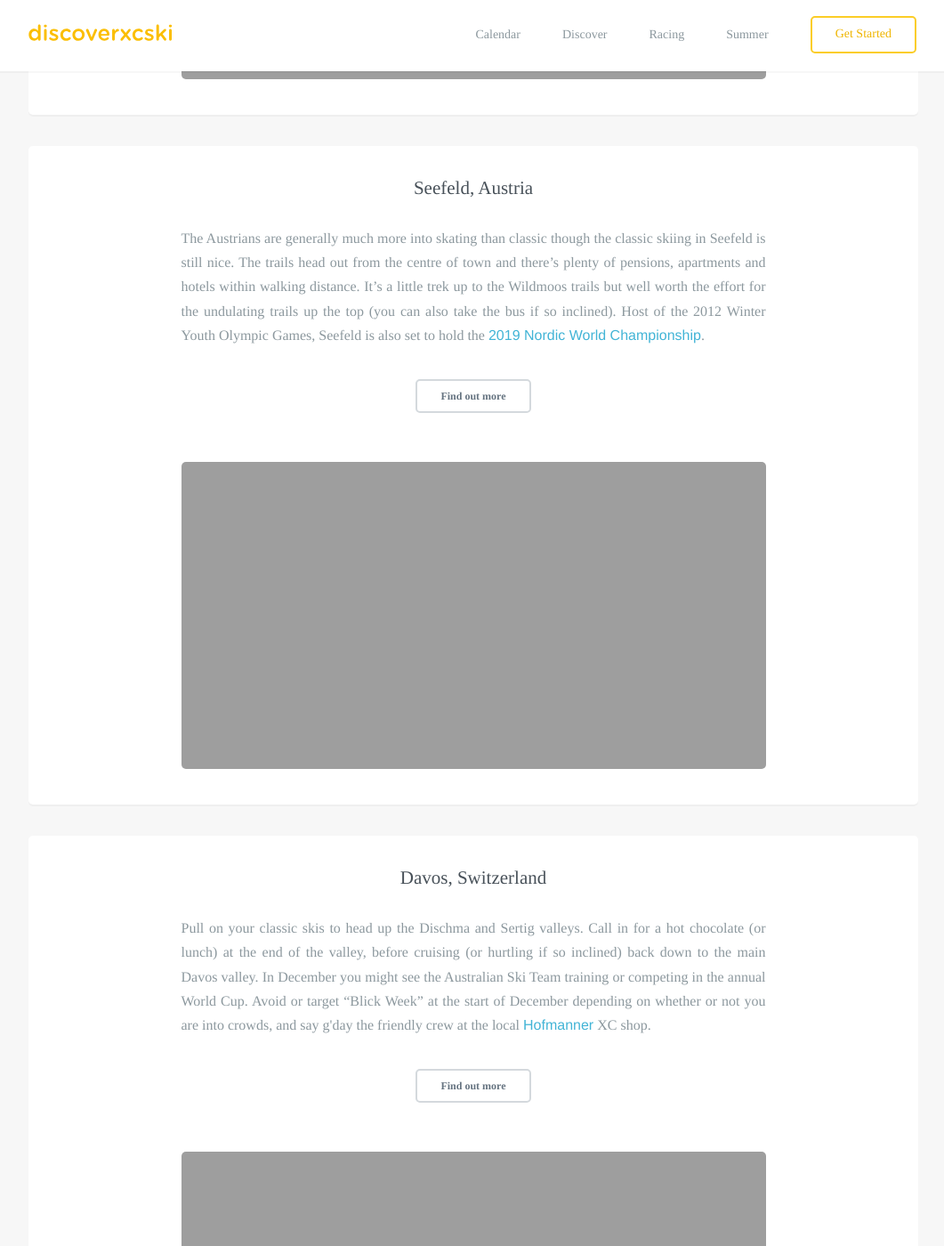
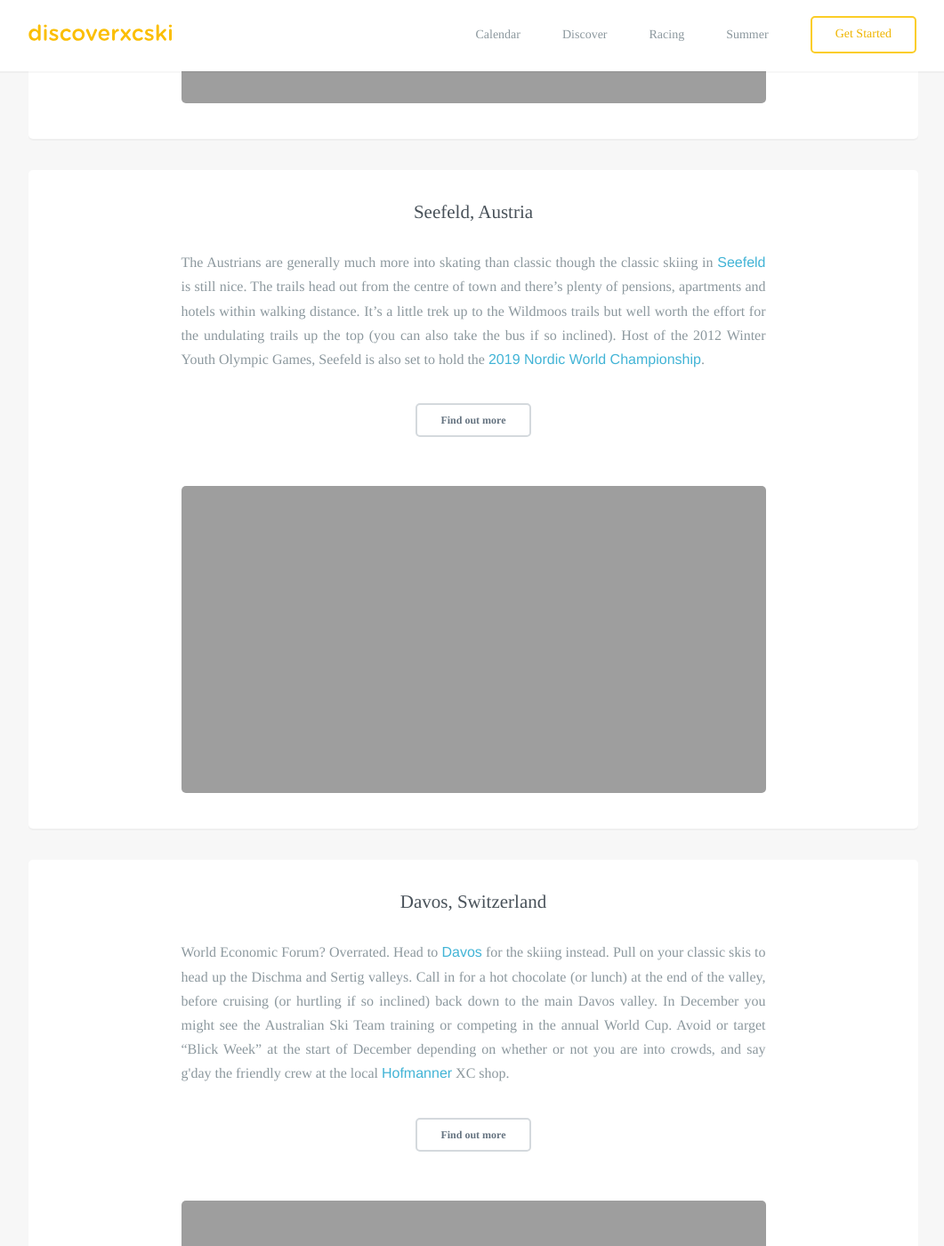
Before and after one commit to robcatto/robcatto.github.io, a Jekyll site: the page built from summer/endless-winter/index.html, in a window 1280 px wide and 1400 px high, scrolled down 4231 px. Shown: the whole window at 89% size, without its empty margins (108-1169 px from the left). Built offline with Jekyll 4.4.1, drawn with Linux system fonts in a browser that asks for light colours; some web fonts are replaced; Markdown is read by kramdown in place of the engine named in the settings; some of the changed text lies outside the part shown.

Commit message:
Update index.html

```diff
--- a/summer/endless-winter/index.html
+++ b/summer/endless-winter/index.html
@@ -53,7 +53,7 @@ layout: default
                 background-size: cover;
                 "></div>
 
-                <p class="left__aligned--p">One of the most reliable snow locations in North America, Silver Star is also one of the best examples of a ski resort that successfully caters for both cross country and alpine enthusiasts. You even get to use the main chair-lift as part of your cross country ski pass! Great opportunities for ski in / ski out accommodation, and combined with <a href="http://www.sovereignlake.com" target="_blank">Sovereign Lake</a> has 105 km of interconnected trails catering for all abilities.
+                <p class="left__aligned--p">One of the most reliable snow locations in North America, <a href="http://www.skisilverstar.com/Silver Star"target="blank">Silver Star</a> is also one of the best examples of a ski resort that successfully caters for both cross country and alpine enthusiasts. You even get to use the main chairlift as part of your cross country ski pass! Great opportunities for ski in / ski out accommodation, and combined with <a href="http://www.sovereignlake.com" target="_blank">Sovereign Lake</a> has 105 km of interconnected trails catering for all abilities. The Australian Team prepared in Silver Star before the Vancouver 2010 Winter Olympics.
                 </p>
 
 
@@ -108,7 +108,7 @@ layout: default
 
                         <section class="mobile_section" style="padding-bottom: 40px;">
                 <h3 class="heading__aligned--page" style="text-align: center;">Seefeld, Austria</h3>
-                <p class="left__aligned--p">The Austrians are generally much more into skating than classic though the classic skiing in Seefeld is still nice. The trails head out from the centre of town and there’s plenty of pensions, apartments and hotels within walking distance. It’s a little trek up to the Wildmoos trails but well worth the effort for the undulating trails up the top (you can also take the bus if so inclined). Host of the 2012 Winter Youth Olympic Games, Seefeld is also set to hold the <a href="https://en.wikipedia.org/wiki/FIS_Nordic_World_Ski_Championships_2019" target="_blank">2019 Nordic World Championship</a>.
+                <p class="left__aligned--p">The Austrians are generally much more into skating than classic though the classic skiing in <a href="http://www.seefeld.com/en/aktivitaeten/winter/langlauf-biathlon"target="_blank">Seefeld</a> is still nice. The trails head out from the centre of town and there’s plenty of pensions, apartments and hotels within walking distance. It’s a little trek up to the Wildmoos trails but well worth the effort for the undulating trails up the top (you can also take the bus if so inclined). Host of the 2012 Winter Youth Olympic Games, Seefeld is also set to hold the <a href="https://en.wikipedia.org/wiki/FIS_Nordic_World_Ski_Championships_2019" target="_blank">2019 Nordic World Championship</a>.
                 </p>
                 <a class="button small dark" href="http://www.seefeld.com/en" data-featurette="analytics-click-event" target="_blank" data-event-category="button" data-event-action="M: Clicked Design an iOS Game" data-event-label="Source: Homepage Alt" id="featurette-35">Find out more</a>
                 <div class="one">
@@ -120,7 +120,7 @@ layout: default
 
                         <section class="mobile_section" style="padding-bottom: 40px;">
                 <h3 class="heading__aligned--page" style="text-align: center;">Davos, Switzerland</h3>
-                <p class="left__aligned--p">Pull on your classic skis to head up the Dischma and Sertig valleys. Call in for a hot chocolate (or lunch) at the end of the valley, before cruising (or hurtling if so inclined) back down to the main Davos valley. In December you might see the Australian Ski Team training or competing in the annual World Cup. Avoid or target “Blick Week” at the start of December depending on whether or not you are into crowds, and say g'day the friendly crew at the local <a href="http://www.hofmaenner.com/go.cfm?english&language=de">Hofmanner</a> XC shop.
+                <p class="left__aligned--p">World Economic Forum? Overrated. Head to <a href="http://www.davos.ch/en/activities/winter/cross-country-skiing/"target="_blank">Davos</a> for the skiing instead. Pull on your classic skis to head up the Dischma and Sertig valleys. Call in for a hot chocolate (or lunch) at the end of the valley, before cruising (or hurtling if so inclined) back down to the main Davos valley. In December you might see the Australian Ski Team training or competing in the annual World Cup. Avoid or target “Blick Week” at the start of December depending on whether or not you are into crowds, and say g'day the friendly crew at the local <a href="http://www.hofmaenner.com/go.cfm?english&language=de">Hofmanner</a> XC shop.
  </p>
                 <a class="button small dark" href="http://www.davos.ch/en/experience/winter/cross-country-skiing.html" data-featurette="analytics-click-event" target="_blank" data-event-category="button" data-event-action="M: Clicked Design an iOS Game" data-event-label="Source: Homepage Alt" id="featurette-35">Find out more</a>
                 <div class="one">
```
